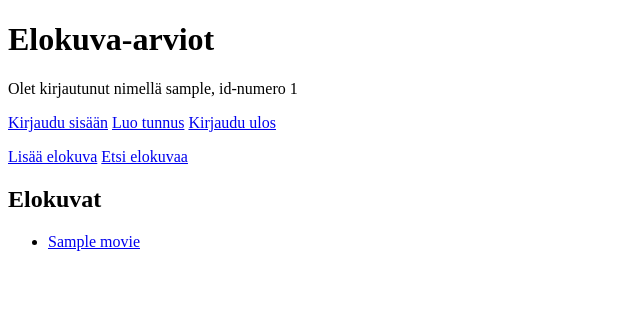
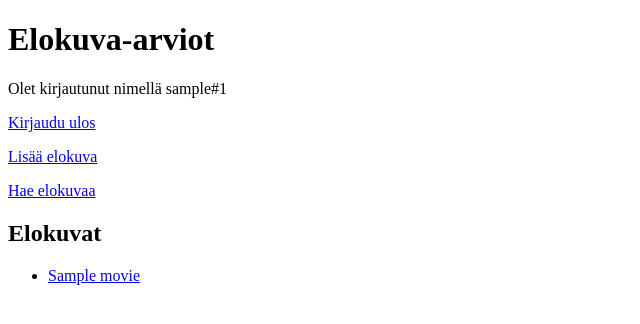
Before and after one commit to mBAARMAN/Elokuva-arvostelut, a Flask app: template templates/index.html in a window 1280 px wide. Shown: the top 324 px of the page, without its empty margins (0-640 px from the left). Run offline with Flask 3, Linux system fonts and the light colour scheme; the visitor is signed in with stand-in values (Sample User, id 1); the template is opened without the code that fills it: most values are stand-ins (such as "Sample title", 1, 10 or a date in 2020).

Commit message:
Improve user access checks

```diff
--- a/app.py
+++ b/app.py
@@ -8,6 +8,10 @@ import movies
 
 app = Flask(__name__)
 app.secret_key = config.secret_key
+
+def require_login():
+    if "user_id" not in session:
+        abort(403)
 
 @app.route("/")
 def index():
@@ -33,10 +37,13 @@ def show_movie(movie_id):
 
 @app.route("/new_movie")
 def new_movie():
+    require_login()
     return render_template("new_movie.html")
 
 @app.route("/create_movie", methods=["POST"])
 def create_movie():
+    require_login()
+
     title = request.form["title"]
     director = request.form["director"]
     year = request.form["year"]
@@ -49,6 +56,7 @@ def create_movie():
 
 @app.route("/edit_movie/<int:movie_id>")
 def edit_movie(movie_id):
+    require_login()
     movie = movies.get_movie(movie_id)
     if not movie:
         abort(404)
@@ -58,6 +66,7 @@ def edit_movie(movie_id):
 
 @app.route("/update_movie", methods=["POST"])
 def update_movie():
+    require_login()
     movie_id = request.form["movie_id"]
     movie = movies.get_movie(movie_id)
     if not movie:
@@ -76,7 +85,7 @@ def update_movie():
 
 @app.route("/remove_movie/<int:movie_id>", methods=["GET", "POST"])
 def remove_movie(movie_id):
-
+    require_login()
     movie = movies.get_movie(movie_id)
     if not movie:
         abort(404)
@@ -137,6 +146,7 @@ def login():
 
 @app.route("/logout")
 def logout():
-    del session["username"]
-    del session["user_id"]
+    if "user_id" in session:
+        del session["username"]
+        del session["user_id"]
     return redirect("/")
--- a/templates/find_movie.html
+++ b/templates/find_movie.html
@@ -9,6 +9,7 @@
   <h1>Hae elokuvaa</h1>
 
   <form action="/find_movie" method="get">
+    <p>Hae elokuvaa elokuvan nimen, kuvauksen tai ohjaajan nimen perusteella.</p>
     <p>
       Hakusana: <input type="text" name="query" value="{{ query }}">
     </p>
--- a/templates/index.html
+++ b/templates/index.html
@@ -10,19 +10,26 @@
 
   {% if session.username %}
   <p>
-    Olet kirjautunut nimellä {{ session.username }}, id-numero {{ session.user_id }}
+    Olet kirjautunut nimellä {{ session.username }}#{{ session.user_id }}
   </p>
-  {% endif %}
+  <p>
+    <a href="/logout">Kirjaudu ulos</a>
+  </p>
+  <p>
+    <a href="/new_movie">Lisää elokuva</a>
+  </p>
+
+  {% else %}
 
   <p>
     <a href="/login">Kirjaudu sisään</a>
     <a href="/register">Luo tunnus</a>
-    <a href="/logout">Kirjaudu ulos</a>
   </p>
 
+  {% endif %}
+
   <p>
-    <a href="/new_movie">Lisää elokuva</a>
-    <a href="/find_movie">Etsi elokuvaa</a>
+    <a href="/find_movie">Hae elokuvaa</a>
   </p>
 
   <h2>Elokuvat</h2>
```
